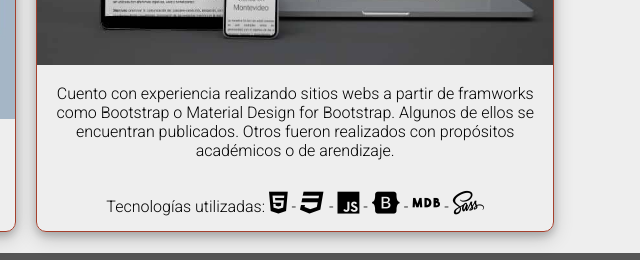
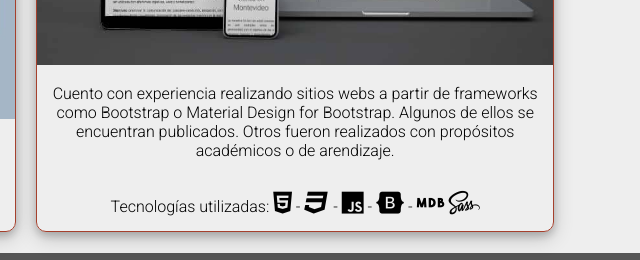
Before and after one commit to julianmoran1/portfolio, a plain HTML site: page index.html in a window 1280 px wide. Shown: the part 1061-1321 px from the top of the page, 614-1254 px from the left. Drawn offline with nearby package versions, Linux system fonts and the light colour scheme.

Commit message:
ortografia

```diff
--- a/index.html
+++ b/index.html
@@ -131,9 +131,9 @@
                             <h3>Diseño web</h3>
                             <img src="images/mockup-ebse.jpg" alt="Mockup sitio web En Bici Sin Edad">
                         </a>
-                            <p>Cuento con experiencia realizando sitios webs a partir de framworks como Bootstrap o Material Design for Bootstrap. Algunos de ellos se encuentran publicados. Otros fueron realizados con propósitos académicos o de arendizaje.</p>
+                            <p>Cuento con experiencia realizando sitios webs a partir de frameworks como Bootstrap o Material Design for Bootstrap. Algunos de ellos se encuentran publicados. Otros fueron realizados con propósitos académicos o de arendizaje.</p>
 
-                            <p>Tecnologías utilizadas: <i class="fab fa-html5"></i> - <i class="fab fa-css3"></i> - <i class="fab fa-js"></i> - <i class="fab fa-bootstrap"></i> - <i class="fab fa-mdb"></i> - <i class="fab fa-sass"></i> </p>
+                            <p>Tecnologías utilizadas: <i class="fab fa-html5"></i> - <i class="fab fa-css3"></i> - <i class="fab fa-js"></i> - <i class="fab fa-bootstrap"></i> - <i class="fab fa-mdb"></i>  <i class="fab fa-sass"></i> </p>
                     </article>
 
                 </div>
```
